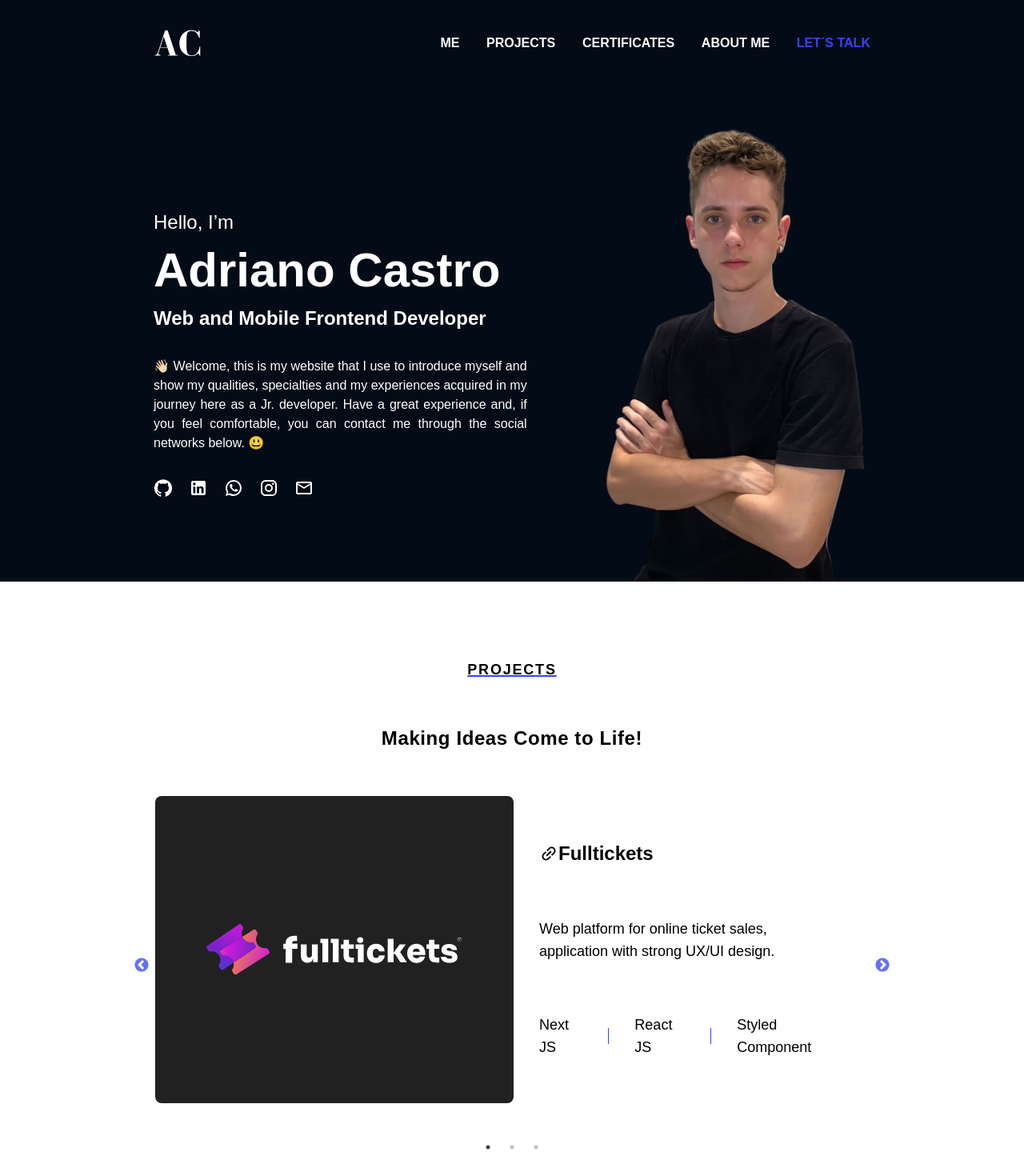
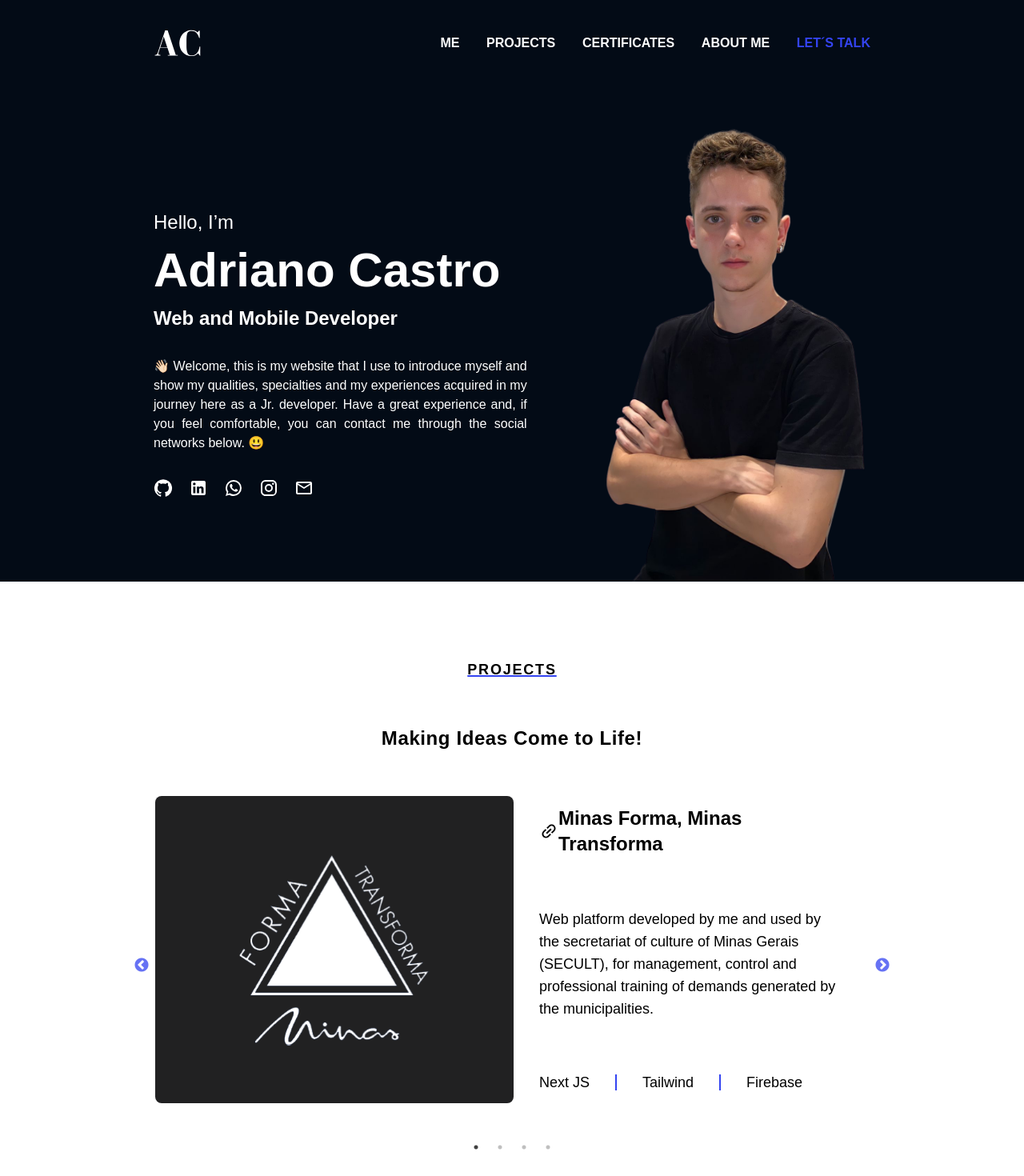
Before and after one commit to DricoCastro/AdrianoCastro-Tailwind, a Next.js app: page / in a window 1280 px wide. Shown: the top 1470 px of the page at 80% size. Built offline with nearby package versions, Linux system fonts and the light colour scheme.

Commit message:
adc minas transforma no carrousel de projetos

```diff
--- a/src/app/home/me/index.tsx
+++ b/src/app/home/me/index.tsx
@@ -90,7 +90,7 @@ export const MeSection = () => {
           mt-2.5
         `}
         >
-          Web and Mobile Frontend Developer
+          Web and Mobile Developer
         </a>
 
         <a
--- a/src/app/home/project/components/Carousel/data/index.ts
+++ b/src/app/home/project/components/Carousel/data/index.ts
@@ -1,9 +1,19 @@
 const fulltickets = "/images/fulltickets.svg";
+const minasForma = "/images/minasForma.svg";
 const fastfood = "/images/fastfood.png";
 const rep = "/images/rep.webp";
 
 
 const ProjectsData = [
+    {   name:"Minas Forma, Minas Transforma",
+        image: minasForma,
+        link:"https://minas-forma-minas-transforma-git-demo-smarthow.vercel.app/entrar",
+        description:"Web platform developed by me and used by the secretariat of culture of Minas Gerais (SECULT), for management, control and professional training of demands generated by the municipalities.",
+        projectLanguage1:"Next JS",
+        projectLanguage2:"Tailwind",
+        projectLanguage3:"Firebase"
+
+    },
     {   name:"Fulltickets",
         image: fulltickets,
         link:"https://www.fulltickets.com.br/",
```
Also changed, not shown: public/images/minasForma.svg (added).
